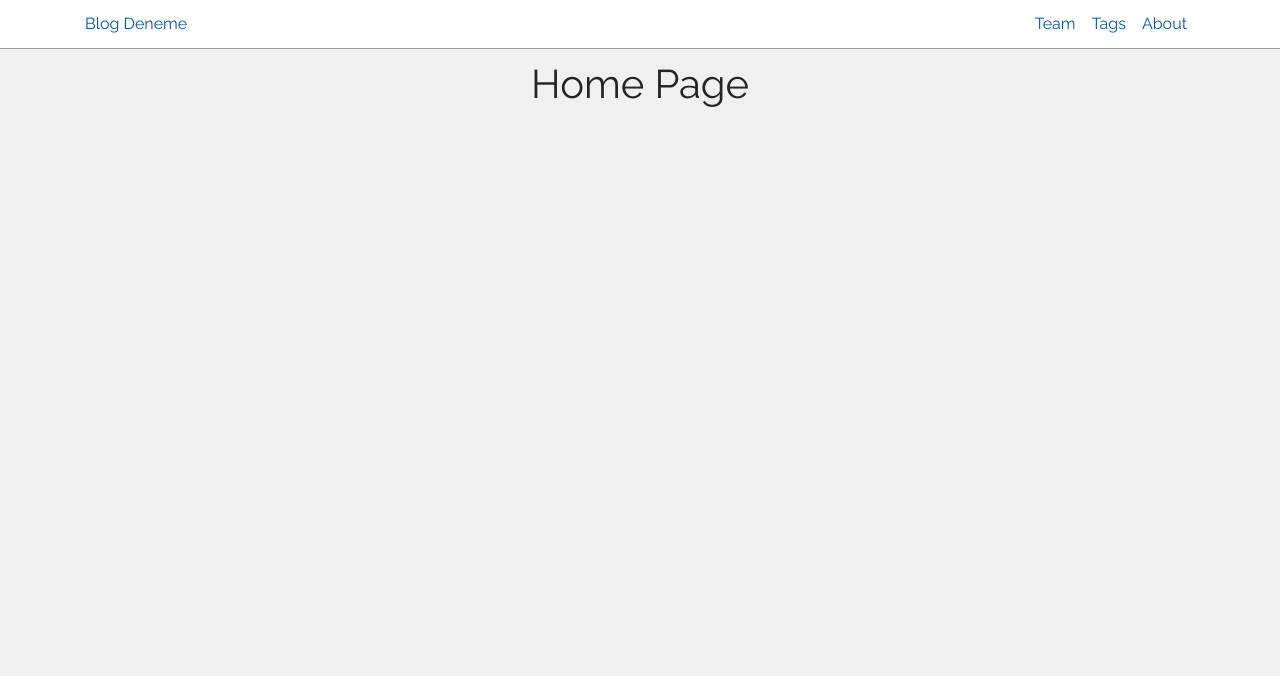
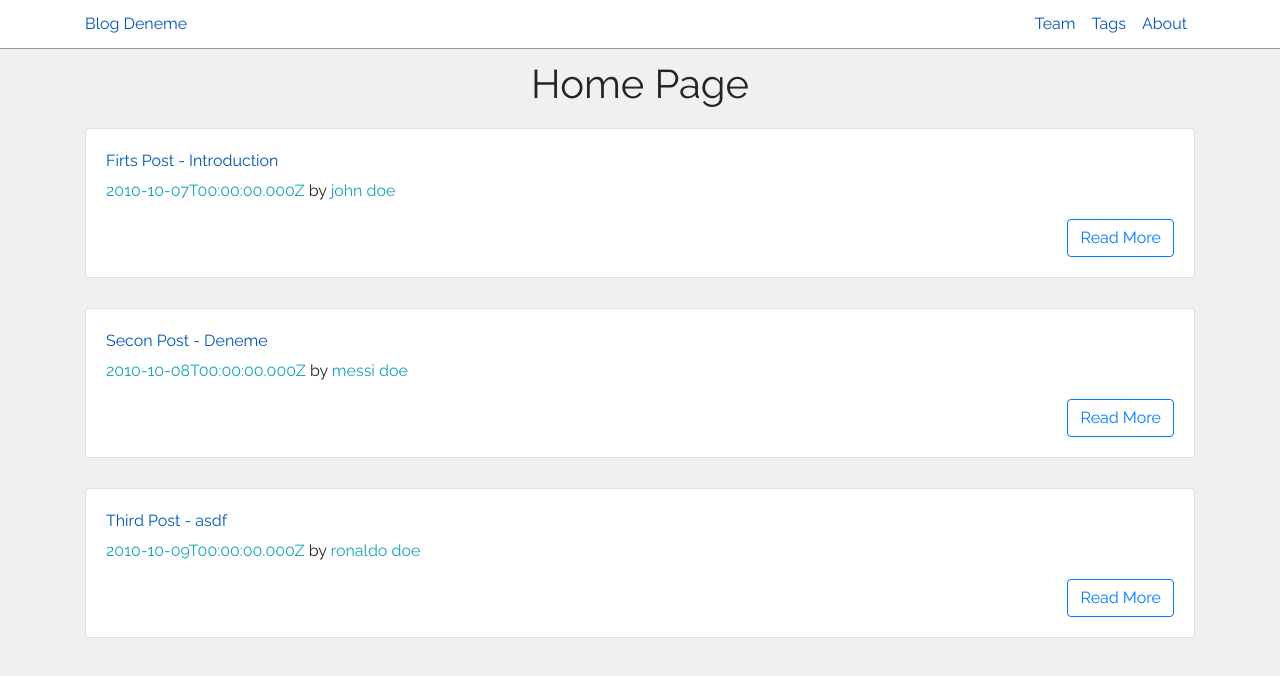
Before and after one commit to OgunGungor/Gatsby_App, a Gatsby site: page / in a window 1280 px wide. Built offline with nearby package versions, Linux system fonts and the light colour scheme; Gatsby itself is replaced by a stand-in of ours.

Commit message:
Card Created

```diff
--- a/gatsby-config.js
+++ b/gatsby-config.js
@@ -7,11 +7,19 @@ module.exports = {
   plugins: [
     `gatsby-plugin-react-helmet`,
     `gatsby-plugin-sass`,
+    `gatsby-transformer-remark`,
     {
       resolve: `gatsby-source-filesystem`,
       options: {
         name: `images`,
         path: `${__dirname}/src/images`,
+      },
+    },
+    {
+      resolve: `gatsby-source-filesystem`,
+      options: {
+        name: `images`,
+        path: `${__dirname}/src/pages`,
       },
     },
     `gatsby-transformer-sharp`,
--- a/package.json
+++ b/package.json
@@ -14,6 +14,7 @@
     "gatsby-plugin-sass": "^2.1.17",
     "gatsby-plugin-sharp": "^2.2.28",
     "gatsby-source-filesystem": "^2.1.29",
+    "gatsby-transformer-remark": "^2.6.27",
     "gatsby-transformer-sharp": "^2.2.20",
     "node-sass": "^4.12.0",
     "prop-types": "^15.7.2",
--- /dev/null
+++ b/src/components/Post.js
@@ -0,0 +1,25 @@
+import React from 'react'
+import { Link } from 'gatsby'
+import { Card , CardTitle , CardText , CardSubtitle , CardBody } from 'reactstrap'
+
+const Post = (props) => {
+    const { title , author , path , date , body } = props.input.frontmatter
+    return(
+        <Card>
+            <CardBody>
+                <CardTitle><Link to={path}>{title}</Link></CardTitle>
+
+                <CardSubtitle>
+                    <span className = "text-info">{date}</span> by
+                    <span className = "text-info">{" "+author}</span>
+                </CardSubtitle>
+
+                <CardText>{body}</CardText>
+
+                <Link to={path} className="btn btn-outline-primary float-right">Read More</Link>
+            </CardBody>
+        </Card>
+    )
+}
+
+export default Post
--- a/src/pages/index.js
+++ b/src/pages/index.js
@@ -2,12 +2,46 @@ import React from "react"
 
 import Layout from "../components/layout"
 import SEO from "../components/seo"
+import { graphql,StaticQuery } from "gatsby"
+
+import Post from '../components/Post'
 
 const IndexPage = () => (
   <Layout>
     <SEO title="Home" />
     <h1>Home Page</h1>
+
+    <StaticQuery query={denemeQuery} render={data =>{
+      return(
+        <div>
+          {data.allMarkdownRemark.edges.map(({node}) => (
+            <Post input={node}/>
+          ))}
+        </div>
+      )
+    }}/>
+
   </Layout>
 )
 
+const denemeQuery = graphql`
+query {
+  allMarkdownRemark {
+    edges {
+      node{
+        id
+        frontmatter{
+          title
+          date
+          author
+          path
+        }
+        excerpt
+      }
+    }
+  }
+}
+`
+
+
 export default IndexPage
--- /dev/null
+++ b/src/pages/posts/00-first-post.md
@@ -0,0 +1,8 @@
+---
+title : 'Firts Post - Introduction'
+date : 2010-10-07
+author: 'john doe'
+path: 'first-post'
+---
+
+Welcome to my blog I hope you ejoy our content!
--- /dev/null
+++ b/src/pages/posts/00-secont-post.md
@@ -0,0 +1,8 @@
+---
+title : 'Secon Post - Deneme'
+date : 2010-10-08
+author: 'messi doe'
+path: 'second-post'
+---
+
+Welcome to my blog I hope you ejoy our contentzzzz!
--- /dev/null
+++ b/src/pages/posts/00-third-post.md
@@ -0,0 +1,8 @@
+---
+title : 'Third Post - asdf'
+date : 2010-10-09
+author: 'ronaldo doe'
+path: 'third-post'
+---
+
+Welcome to my blog I hoasdf a sdfasdf  asdfasdf asdfasdfsdfaasdf!
```
Also changed, not shown: 1 other file.
